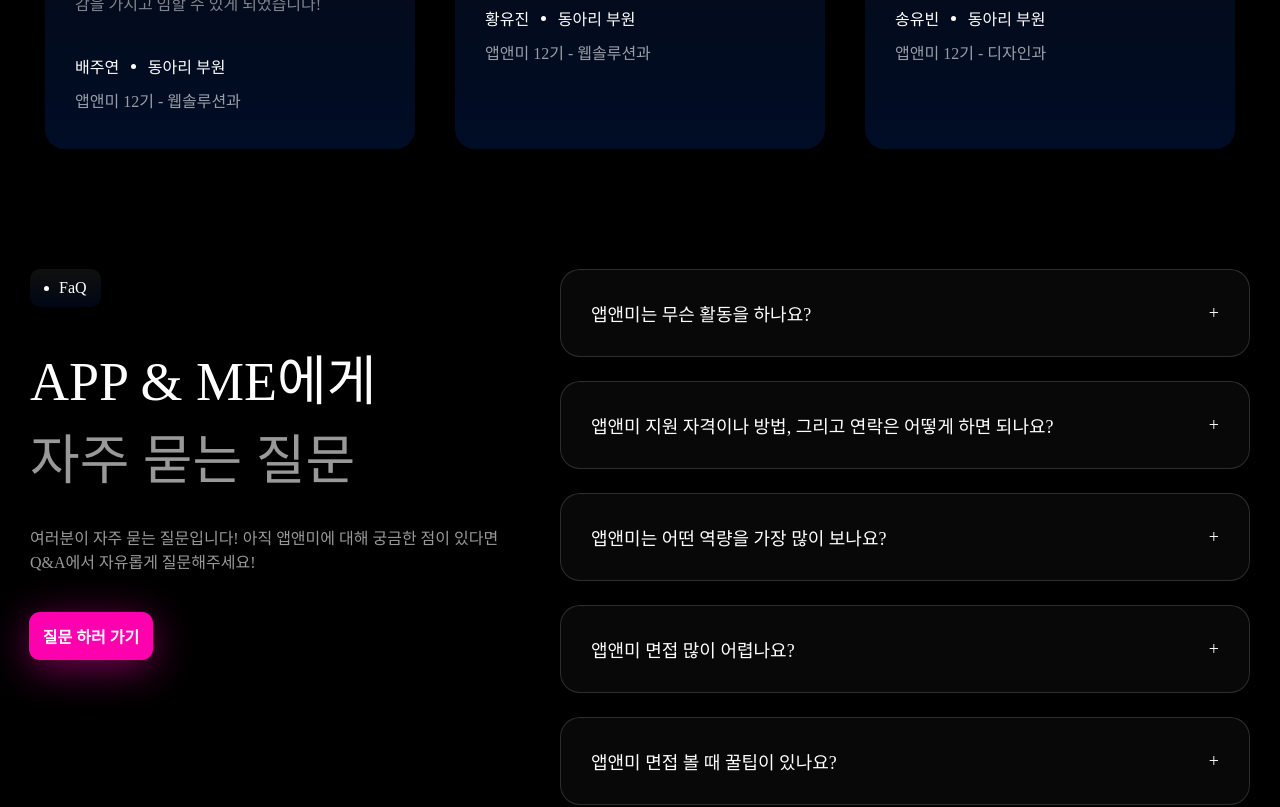
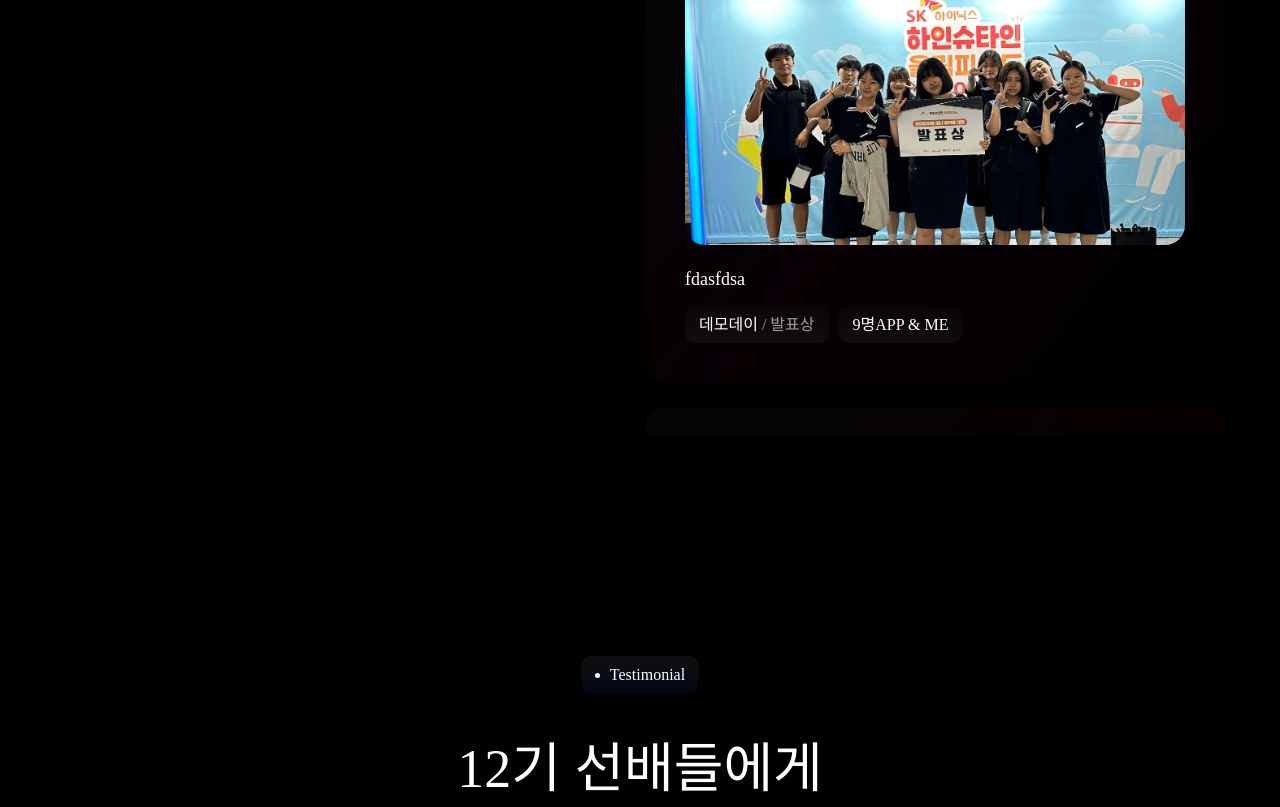
Before and after one commit to app-and-me/2025AppnMeWebsite_Client, a React (Create React App) app: page / in a window 1280 px wide. Shown: the part 3949-4756 px from the top of the page. Built offline with nearby package versions, Linux system fonts and the light colour scheme.

Commit message:
feat : 수상내역 부분 구현

```diff
--- /dev/null
+++ b/public/Data/Prize.json
@@ -0,0 +1,34 @@
+[
+    {
+        "id": 1,
+        "src": "images/Prize/HighDreaming.jpg",
+        "name": "SK하이닉스 하인슈타인 데모데이",
+        "mainType": "데모데이",
+        "subType": "발표상",
+        "number": "9명"
+    },
+    {
+        "id": 2,
+        "src": "images/Prize/HighDreaming.jpg",
+        "name": "fdasfdsa",
+        "mainType": "데모데이",
+        "subType": "발표상",
+        "number": "9명"
+    },
+    {
+        "id": 3,
+        "src": "images/Prize/HighDreaming.jpg",
+        "name": "SK하이닉스 하인슈타인 데모데이",
+        "mainType": "데모데이",
+        "subType": "발표상",
+        "number": "9명"
+    },
+    {
+        "id": 4,
+        "src": "images/Prize/HighDreaming.jpg",
+        "name": "SK하이닉스 하인슈타인 데모데이",
+        "mainType": "데모데이",
+        "subType": "발표상",
+        "number": "9명"
+    }
+]
--- /dev/null
+++ b/src/components/Home/OurPrize/CardPrize.js
@@ -0,0 +1,41 @@
+import { useEffect, useState } from "react"
+import styles from "../../../styles/Prize/CardPrize.module.css"
+export default function CardPrize(){
+    const [prizeData, setPrizeData] = useState([])
+    useEffect(()=>{
+        const fetchData = async ()=>{
+            try {
+                const response = await fetch("/data/Prize.json");
+                const data = await response.json();
+                setPrizeData(data);
+            } catch (error) {
+                console.error("에러 발생", error);
+            }
+        }
+        fetchData();
+    },[])
+    return(
+        <div className={styles.allContainer}>
+            {prizeData.map((item)=>(
+                <div className={styles.contentContainer}>
+                    <img src={item.src}></img>
+                    <span style={{display:"flex", fontSize:"18px"}}>{item.name}</span>
+
+
+                   <div style={{display:"flex", gap:"10px", marginTop:"15px"}}>
+                    <div className={styles["infoBtn"]}>
+                        <span style={{ color: "white" }}>{item.mainType}</span>
+                        <span style={{ color: "#FFFFFF99" }}> / {item.subType}</span>
+                    </div>
+
+                    <div className={styles["infoBtn"]}>
+                        <span>{item.number}</span>
+                        <span>APP & ME</span>
+                    </div>
+                    </div>
+
+                </div>
+            ))}
+        </div>
+    )
+}
--- /dev/null
+++ b/src/components/Prize/OurPrize.js
@@ -0,0 +1,35 @@
+import DotTitle from "../Common/DotTitle"
+import Title from "../Home/AboutAppNMe/Title"
+import Content from "../Home/AboutAppNMe/Content"
+import Button from "../Common/Button"
+import CardPrize from "../Home/OurPrize/CardPrize"
+import { useNavigate } from "react-router-dom"
+import styles from "../../styles/Prize/OurPrize.module.css"
+export default function OurPrize(){
+    const navigate = useNavigate();
+    const handleClick = () =>{
+        navigate('/Prize')
+    }
+    return(
+        <div className={styles["all-container"]}>
+            <img src="/images/Logo/subLogo.png" className={styles.logoImg}></img>
+
+            <div className={styles["history-container"]}>
+            <DotTitle dotTitle={"Our Prize"}/>
+            <Title title1={"앱앤미 부원들의"} title2={"자랑스러운 수상 내역"} margin={"0 0 10px 0"}/>
+
+            <Content marginTop={"10px"}
+            title1={"멋진 상들을 받고 싶다면, 지금 지원하세요!"}
+            title2={"멋진 선배들이 여러분을 간절히 기다리고 있습니다."}/>
+
+            <div className={styles["btn-container"]}>
+            <Button width={"165px"} height={"46px"} borderRadius={"10px"}
+            text={"더 많은 수상내역 보기"}
+            onClick={handleClick}/>
+            </div>
+
+            <CardPrize/>
+            </div>
+        </div>
+    )
+}
--- a/src/components/QnA/FaQList.js
+++ b/src/components/QnA/FaQList.js
@@ -1,5 +1,5 @@
 import React, { useState } from "react";
-import styles from "../../styles/QnA/FaQList.module.css"
+import styles from "../../styles/QnA/FaQList.module.css";
 
 const FaQData = [
     {
@@ -10,9 +10,8 @@ const FaQData = [
     {
         id: 2,
         title: "앱앤미 지원 자격이나 방법, 그리고 연락은 어떻게 하면 되나요?",
-        content: "지원 자격: 모든 과가 지원 가능합니다! 지원 방법 : 앱앤미 웹사이트를 이용하여 온라인 지원, 연락 : 질문은 웹사이트를 이용해 주시고 연락은 앱앤미 인스타(@app_and_me)로 디엠을 이용해 주세요!",
+        content: "지원 자격: 모든 과가 지원 가능합니다!\n지원 방법: 앱앤미 웹사이트를 이용하여 온라인 지원\n연락: 질문은 웹사이트를 이용해 주시고 연락은 앱앤미 인스타(@app_and_me)로 디엠을 이용해 주세요!",
     },
-
     {
         id: 3,
         title: "앱앤미는 어떤 역량을 가장 많이 보나요?",
@@ -26,30 +25,36 @@ const FaQData = [
     {
         id: 5,
         title: "앱앤미 면접 볼 때 꿀팁이 있나요?",
-        content: "앱앤미 면접 볼 때 꿀팁이 있나요?",
+        content: "자신감 있게, 그리고 솔직하게 대답하는 것이 중요합니다!",
     }
-]
+];
 
 export default function FaQList() {
-    const [openFaq, setOpenFaq] = useState(null);
+    const [openFaq, setOpenFaq] = useState([]);
 
     const toggleItem = (id) => {
-        setOpenFaq(openFaq === id ? null : id);
+        setOpenFaq((prev) =>
+            prev.includes(id) ? prev.filter((item) => item !== id) : [...prev, id]
+        );
     };
 
     return (
         <div className={styles["all-container"]}>
             {FaQData.map((item) => (
-                <div className={styles["qnaList-container"]}>
+                <div key={item.id} className={`${styles["qnaList-container"]} ${openFaq.includes(item.id) ? styles["open"] : ""}`}>
                     <div onClick={() => toggleItem(item.id)}>
                         <div className={styles["title-container"]}>
                             <span>{item.title}</span>
-                            {openFaq === item.id ? '×' : '+'}
+                            <span className={styles["toggle-icon"]}>{openFaq.includes(item.id) ? '×' : '+'}</span>
                         </div>
                     </div>
 
-                    {openFaq === item.id && (
-                        <div>{item.content}</div>
+                    {openFaq.includes(item.id) && (
+                        <div className={styles["faq-content"]}>
+                            {item.content.split("\n").map((line, index) => (
+                                <p key={index}>{line}</p>
+                            ))}
+                        </div>
                     )}
                 </div>
             ))}
--- /dev/null
+++ b/src/styles/Prize/CardPrize.module.css
@@ -0,0 +1,47 @@
+.allContainer {
+    display: flex;
+    flex-direction: column;
+    gap: 24px;
+    border-radius: 20px;
+}
+
+.contentContainer {
+    border-radius: 20px;
+    padding: 40px;
+    background: linear-gradient(308deg, rgba(0, 0, 0, 0.08) 0%, rgba(255, 0, 174, 0.03) 52.43238844313063%, var(--token-73242b55-57d1-4320-8897-28085a430c83, rgba(255, 255, 255, 0.02)) 100%);
+}
+
+
+.contentContainer img {
+    width: 100%;
+    max-width: 500px;
+    border-radius: 20px;
+    margin-bottom: 20px;
+}
+
+.infoBtn {
+    width: fit-content;
+    height: 38px;
+    backdrop-filter: blur(2.5px);
+    background: linear-gradient(-7.64244e-08deg, rgba(199, 199, 199, 0.06) 0%, rgba(71, 71, 71, 0.06) 100%);
+    border-radius: 10px;
+    padding: 6px 14px;
+}
+
+@media (max-width:1200px) {
+    .contentContainer img {
+        max-width: none;
+        height: 360px;
+    }
+
+    .contentContainer {
+        padding: 0 50px;
+        /*임시*/
+    }
+}
+
+@media (max-width:700px) {
+    .contentContainer img {
+        height: 260px;
+    }
+}
--- /dev/null
+++ b/src/styles/Prize/OurPrize.module.css
@@ -0,0 +1,36 @@
+.all-container {
+    display: flex;
+    justify-content: center;
+    gap: 84px;
+    margin: 208px 0 201px 0;
+}
+
+.logoImg {
+    width: 100%;
+    max-width: 506px;
+    height: 512px;
+}
+
+.btn-container {
+    margin: 30px 0 50px 0;
+}
+
+.history-container {
+    overflow: scroll;
+    max-height: 1500px;
+}
+
+
+@media (max-width: 1200px) {
+    .all-container {
+        flex-direction: column;
+    }
+
+    .logoImg {
+        display: none;
+    }
+
+    .history-container {
+        max-height: none;
+    }
+}
```
